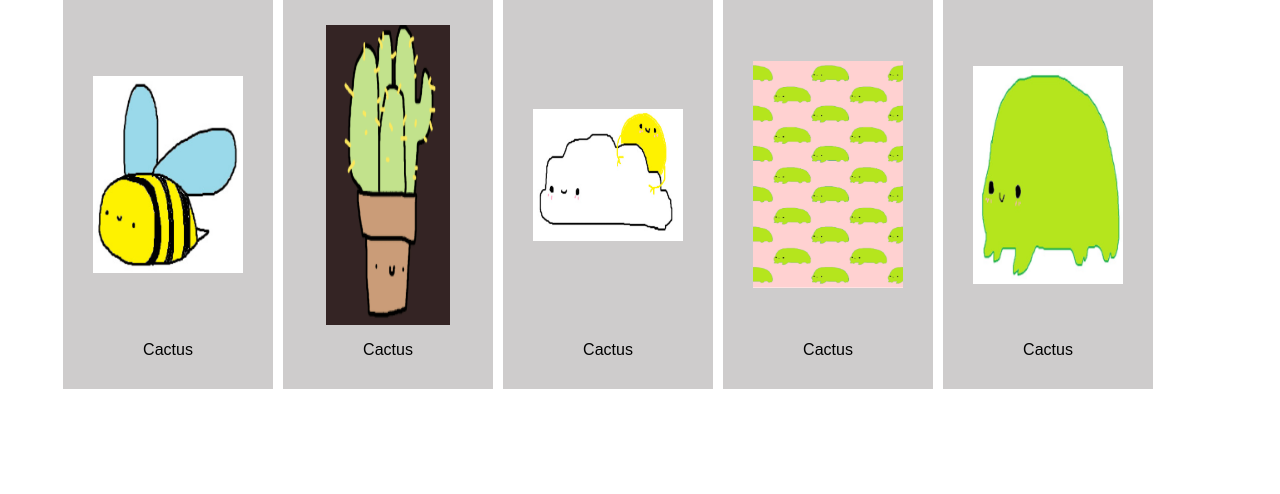
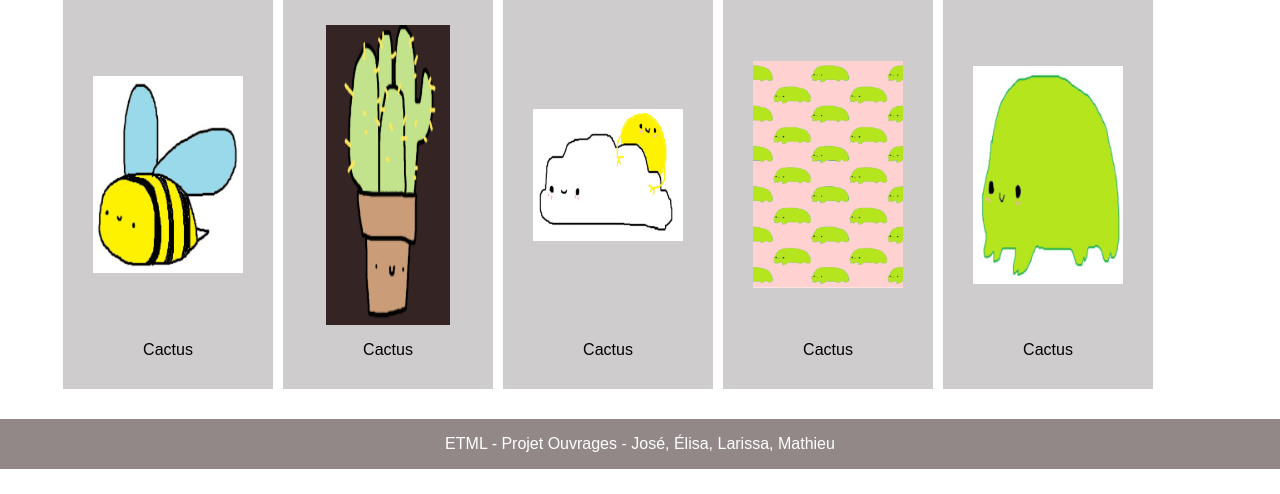
Before and after one commit to J0bot/P_40_livres_html_css_php, a PHP site: page / in a window 1280 px wide. Shown: the part 331-825 px from the top of the page. Before the commit the page ends 720 px from the top, so only its background shows below. Run offline with PHP 8.4, Linux system fonts and the light colour scheme.

Commit message:
création footer

```diff
--- a/everything.css
+++ b/everything.css
@@ -122,7 +122,7 @@ align-items: stretch;
 
 /*HOME CONTENT STUFF*/
 .homeContent{
-
+    margin-bottom: 100px;
 }
 
 .homeContentContainer{
@@ -193,3 +193,16 @@ align-items: stretch;
     max-height: 300px;
     margin: auto;
 }
+
+
+/*FOOTER SECTION*/
+
+footer {
+    position: fixed;
+   left: 0;
+   bottom: 0;
+   width: 100%;
+   background-color: rgb(146, 136, 136);
+   color: white;
+   text-align: center;
+}
--- /dev/null
+++ b/footer.php
@@ -0,0 +1,7 @@
+<footer>
+    <div class="footerContent">
+        <p>
+            ETML - Projet Ouvrages - José, Élisa, Larissa, Mathieu
+        </p>
+    </div>
+</footer>
--- a/index.php
+++ b/index.php
@@ -8,6 +8,8 @@ include("head.php");
 include("header.php");
 
 include("homeContent.php");
+
+include("footer.php");
 ?>
 
 </body>
```
